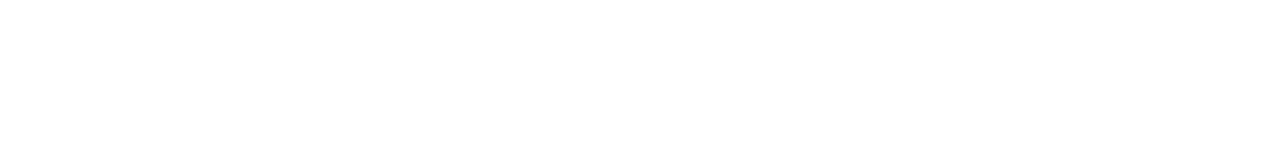
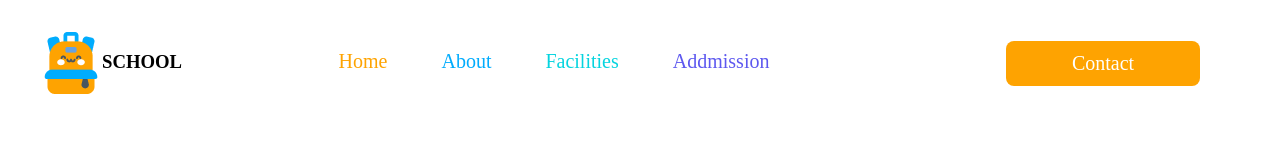
Before and after one commit to aahiljahedul/kids-School-main, a plain HTML site: page index.html in a window 1280 px wide. Drawn offline with Linux system fonts and the light colour scheme.

Commit message:
added images file

```diff
--- a/index.html
+++ b/index.html
@@ -3,10 +3,28 @@
 <head>
     <meta charset="UTF-8">
     <meta name="viewport" content="width=device-width, initial-scale=1.0">
-    <title>Document</title>
+    <title>Kids School</title>
     <link rel="stylesheet" href="style.css">
 </head>
 <body>
+    <header class="logo-section">
+        <div class="logo">
+            <img src="assets/logo.png" alt="">
+            <h3>SCHOOL</h3>
+        </div>
+        <nav>
+            <a href="#home">Home</a>
+            <a href="#about">About</a>
+            <a href="#facilities">Facilities</a>
+            <a href="#addmission">Addmission</a>
+        </nav>
+        <a href="#contact">Contact</a>
+
+
+
+
+
+    </header>
 
 </body>
 </html>
--- a/style.css
+++ b/style.css
@@ -0,0 +1,61 @@
+.logo-section{
+    display: flex;
+    align-items: center;
+    justify-content: space-between;
+    width: 1160px;
+    height: 62px;
+    top:20px ;
+    left: 140px;
+    margin: 32px;
+
+}
+.logo{
+    display: flex;
+    width: 62px;
+    height: 62px;
+
+}
+nav,a{
+    text-decoration: none;
+    flex-wrap: wrap;
+    font-size: 16px;
+    row-gap: 10px;
+    display: flex;
+    gap: 50px;
+    height: 30px;
+    padding: 2px;
+    top: 16px;
+    left: 389px;
+    font-weight: 500;
+    font-size: 20px;
+
+
+
+
+
+}
+a[ href="#home"]{
+    color:rgb(254, 163, 1) ;
+}
+a[href="#about"]{
+    color:rgb(1, 172, 253);
+}
+a[href="#facilities"]{
+    color: rgb(5, 212, 223);
+
+}
+a[href="#addmission"]{
+    color: rgb(93, 88, 239);
+
+}
+a[ href="#contact"]{
+    color: rgb(255, 255, 255);
+    background-color: rgb(254, 163, 1);
+    width: 190px;
+    height: 41px;
+    justify-content: center;
+    align-items: center;
+    top: 6px;
+    border-radius: 8px;
+
+}
```
